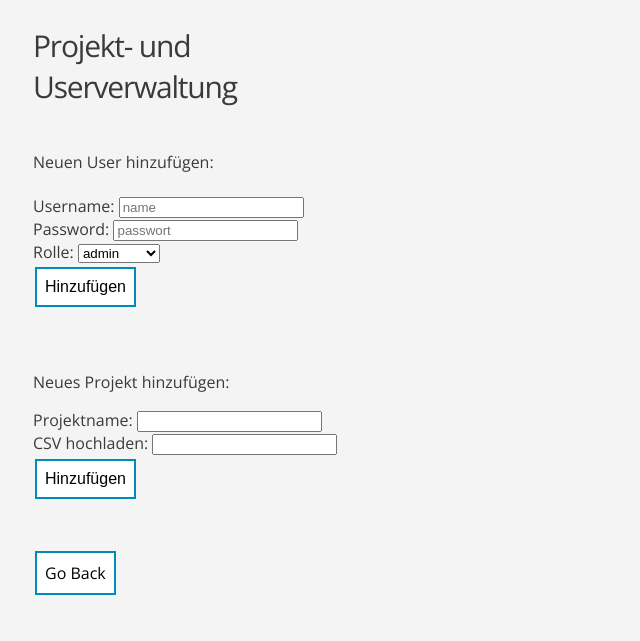
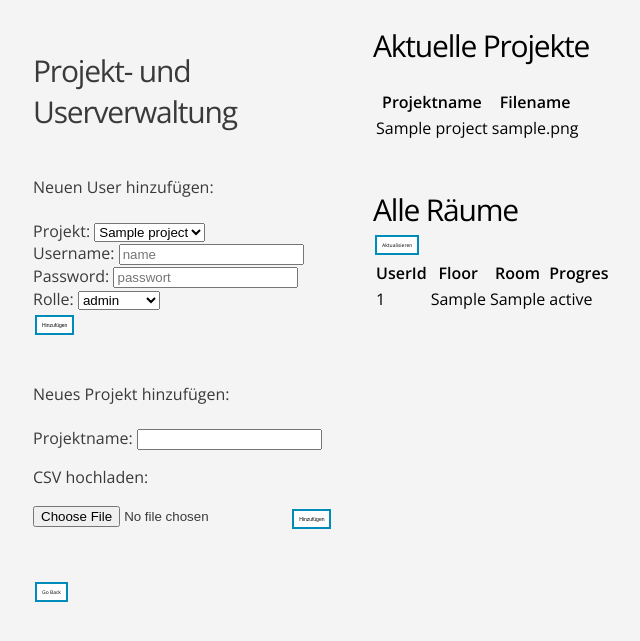
Before and after one commit to mathemaa/project1, a Flask app: page /admin in a window 1280 px wide. Shown: the part 50-691 px from the top of the page, without its empty margins (107-747 px from the left). Run offline with Flask 2, Linux system fonts and the light colour scheme; tables that the repository leaves empty hold one stand-in row (values such as "Sample post"); parts of the project's set-up code (start-up, migrations or seed data) failed here and were passed over; some libraries are stand-ins or nearby versions.

Commit message:
refresh+csv

```diff
--- a/routes.py
+++ b/routes.py
@@ -1,9 +1,13 @@
 # Module werden importiert
 from flask import Flask, request, redirect, render_template
-#what is db, replacing the cursor?
-from database import db, users
+from database import db, users, projects, rooms, test, cur
+from werkzeug.utils import secure_filename
+import psycopg2, csv
+
+
 
 app = Flask(__name__)
+
 
 #connecting to postgres
 app.config['SQLALCHEMY_DATABASE_URI'] = 'postgres://localhost/project1'
@@ -16,7 +20,10 @@
 
 @app.route('/admin')
 def admin_session():
-  return render_template('admin.html')
+  datas = projects.query.all()
+  all_rooms = rooms.query.all()
+  return render_template('admin.html',  datas=datas, all_rooms=all_rooms)
+
 
 @app.route('/user')
 def user_session():
@@ -26,14 +33,53 @@
 def superuser_session():
   return render_template('superuser.html')
 
+
+
+#CSV Daten importieren
+@app.route('/upload', methods=['GET', 'POST'])
+def upload_file():
+    if request.method == 'POST':
+    	f = request.files['the_file']
+    	f.save(secure_filename(f.filename))
+    	newProject=projects(projectname=request.form['name'], filename=f.filename)
+    	db.session.add(newProject)
+    	db.session.commit()
+        return 'file uploaded successfully'
+
+
+
 @app.route('/new_user', methods=['POST'])
 def add_user():
-    newuser=users(request.form['username'], request.form['password'], request.form['role'])
+    newuser=users(request.form['username'], request.form['password'], request.form['role'], request.form['projectname'])
     db.session.add(newuser)
     db.session.commit()
     return redirect('/admin')
 
 
+
+@app.route('/refresh', methods=['GET', 'POST'])
+def refreshing ():
+    conn = psycopg2.connect(
+    database="project1",
+    user="postgres",
+    host="localhost",
+    port="5432"
+    )
+    cur = conn.cursor()
+    #todo upload the file and data validation, r=read)
+    with open('Duplex_A_20110907_rooms.csv', 'r') as f:
+        reader = csv.reader(f, delimiter=';')
+        for row in reader:
+          #print(row[1],row[2])
+          cur.execute(
+                " INSERT INTO test (userid, floor, room) VALUES ('1', %s, %s)",
+                (row[1],row[2])
+          )
+    conn.commit()
+    return 'file uploaded successfully'
+
+
+
 #debug mode for occuring problems and mistake informations when debugging the code
 if __name__ == "__main__":
   app.run(debug=True)
--- a/static/main.css
+++ b/static/main.css
@@ -314,11 +314,11 @@
     background-color: #008CBA; /* Blue */
     border: none;
     color: white;
-    padding: 16px 32px;
+    padding: 5px 5px;
     text-align: center;
     text-decoration: none;
     display: inline-block;
-    font-size: 16px;
+    font-size: 5px;
     margin: 4px 2px;
     -webkit-transition-duration: 0.4s; /* Safari */
     transition-duration: 0.4s;
--- a/templates/admin.html
+++ b/templates/admin.html
@@ -13,6 +13,13 @@
         <br/>
 
         <form action="/new_user" method="POST">
+
+            Projekt: <select name="projectname">
+                          {% for projects in datas %}
+                          <option>{{ projects.projectname }}</option>
+                          {% endfor %}
+                     <select>
+             <br/>
             Username: <input type="text" name="username" placeholder="name">
              <br/>
             Password: <input type="text" name="password" placeholder="passwort">
@@ -29,30 +36,79 @@
         <br>
         <br>
 
-        <p> Neues Projekt hinzufügen: </p>
-        <form action="/new_project" method="POST">
-            Projektname: <input type="text" name="username">
-             <br/>
-            CSV hochladen: <input type="text" name="password">
-             <br/>
-             <input type="submit" class="button button1" value="Hinzufügen">
-        </form>
-      <br>
-      <br>
+        Neues Projekt hinzufügen:
+        <br>
+        <br>
+          <form action = "/upload" method = "POST" enctype = "multipart/form-data">
+              Projektname: <input type="text" name="name">
+              <p>CSV hochladen: </p>
+              <input type = "file" name = "the_file" />
+              <input type = "submit" class="button button1" value="Hinzufügen">
+          </form>
+
+        <br>
+        <br>
         <a href="/" class="button button1" >Go Back</a>
   </div>
 
+
+
+  <h2>Aktuelle Projekte</h2>
+
+        <table>
+          <tr>
+            <th>Projektname</th>
+            <th>Filename</th>
+        <br>
+          </tr>
+           {% for projects in datas %}
+          <tr>
+            <td>{{ projects.projectname }}</td>
+            <td>{{ projects.filename }}</td>
+          </tr>
+          {% endfor %}
+        </table>
+
+  <br>
+  <h2>Alle Räume </h2>
+  <a href="/refresh" class="button button1" >Aktualisieren</a>
+
+      <table>
+          <tr>
+            <th>UserId</th>
+            <th>Floor</th>
+            <th>Room</th>
+            <th>Progres</th>
+        <br>
+          </tr>
+           {% for rooms in all_rooms %}
+          <tr>
+            <td>{{ rooms.userid }}</td>
+            <td>{{ rooms.floor }}</td>
+            <td>{{ rooms.room }}</td>
+            <td>{{ rooms.status }}</td>
+          </tr>
+          {% endfor %}
+        </table>
+
       <br>
       <style>
+
+     </div>
+
+     Hello World
+
+
+
 .button {
     background-color: #008CBA; /* Blue */
     border: none;
     color: white;
-    padding: 9px 8px;
+    padding: 5px 5px;
     text-align: center;
     text-decoration: none;
     display: inline-block;
-    font-size: 16px;
+    font-size: 12px;
     margin: 4px 2px;
     -webkit-transition-duration: 0.4s; /* Safari */
     transition-duration: 0.4s;
```
Also changed, not shown: database.py (+58 -3 lines).
